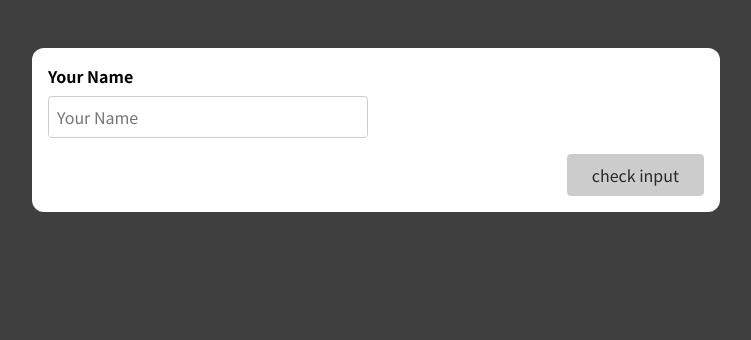
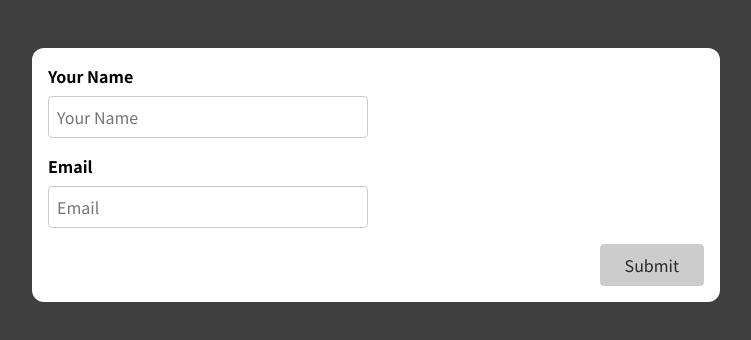
Before and after one commit to Tskhvedadze/Working-with-Forms-and-User-Inputs, a React (Create React App) app: page / in a window 1280 px wide. Shown: the top 340 px of the page, without its empty margins (264-1015 px from the left). Built offline with nearby package versions, Linux system fonts and the light colour scheme.

Commit message:
modified

```diff
--- a/src/components/SimpleInput.js
+++ b/src/components/SimpleInput.js
@@ -2,17 +2,24 @@ import { useState } from "react";
 
 const SimpleInput = (props) => {
   const [enteredName, setEnteredName] = useState('');
+  const [enteredEmail, setEnteredEmail] = useState('');
+
+  const [enteredEmailTouched, setEnteredEmailTouched] = useState(false);
   const [enteredNameTouched, setEnteredNameTouched] = useState(false);
 
   const enteredNameIsValid = enteredName.trim() !== '';
+  const enteredEmailIsValid = enteredEmail.trim() !== '' && enteredEmail.trim().includes('@');
+
   const nameInputIsInValid = !enteredNameIsValid && enteredNameTouched;
+  const emailInputIsValid = !enteredEmailIsValid && enteredEmailTouched;
 
   let formIsValid = false;
 
-  if (enteredNameIsValid) {
+  if (enteredNameIsValid && enteredEmailIsValid) {
     formIsValid = true;
   }
 
+  // Name Input
   const inputCHangeHandler = (event) => {
     setEnteredName(event.target.value);
 
@@ -23,24 +30,41 @@ const SimpleInput = (props) => {
     setEnteredNameTouched(true);
   }
 
+  // Email Input
+  const emailChanegHandler = (e) => {
+    setEnteredEmail(e.target.value);
+
+    setEnteredEmailTouched(true);
+  }
+
+  const emailBlurHandler = (event) => {
+    setEnteredEmailTouched(true);
+  }
+
+
   const formSubmissionHandler = (event) => {
     event.preventDefault();
 
     setEnteredNameTouched(true);
+    setEnteredEmailTouched(true);
 
     // Check The Validation - if it's not valid i wanna return
-    if (!enteredNameIsValid) {
+    if (!enteredNameIsValid && !enteredEmailIsValid) {
       return;
     }
     console.log(enteredName);
+    console.log(enteredEmail);
 
+    setEnteredEmail('');
     setEnteredName('');
+
+    setEnteredEmailTouched(false);
     setEnteredNameTouched(false);
   }
 
   const formValidationClass = nameInputIsInValid ? 'form-control invalid input' : 'form-control';
 
-  const buttonTextChange = !formIsValid ? 'check input' : 'Submit';
+  const emailValidationClass = emailInputIsValid ? 'form-control invalid input' : 'form-control';
 
   return (
     <form onSubmit={formSubmissionHandler}>
@@ -56,8 +80,20 @@ const SimpleInput = (props) => {
         />
         {nameInputIsInValid && <p className="error-text">Name must not be empty!</p>}
       </div>
+      <div className={emailValidationClass}>
+        <label htmlFor='email'>Email</label>
+        <input
+          type='email'
+          id='email'
+          placeholder='Email'
+          onChange={emailChanegHandler}
+          onBlur={emailBlurHandler}
+          value={enteredEmail}
+        />
+        {emailInputIsValid && <p className="error-text">Email must not be empty and should includes =&gt; @!</p>}
+      </div>
       <div className="form-actions">
-        <button disabled={!formIsValid}>{buttonTextChange}</button>
+        <button disabled={!formIsValid}>Submit</button>
       </div>
     </form>
   );
```
Also changed, not shown: 1 other file (tests, documents, lock files or other folders).
